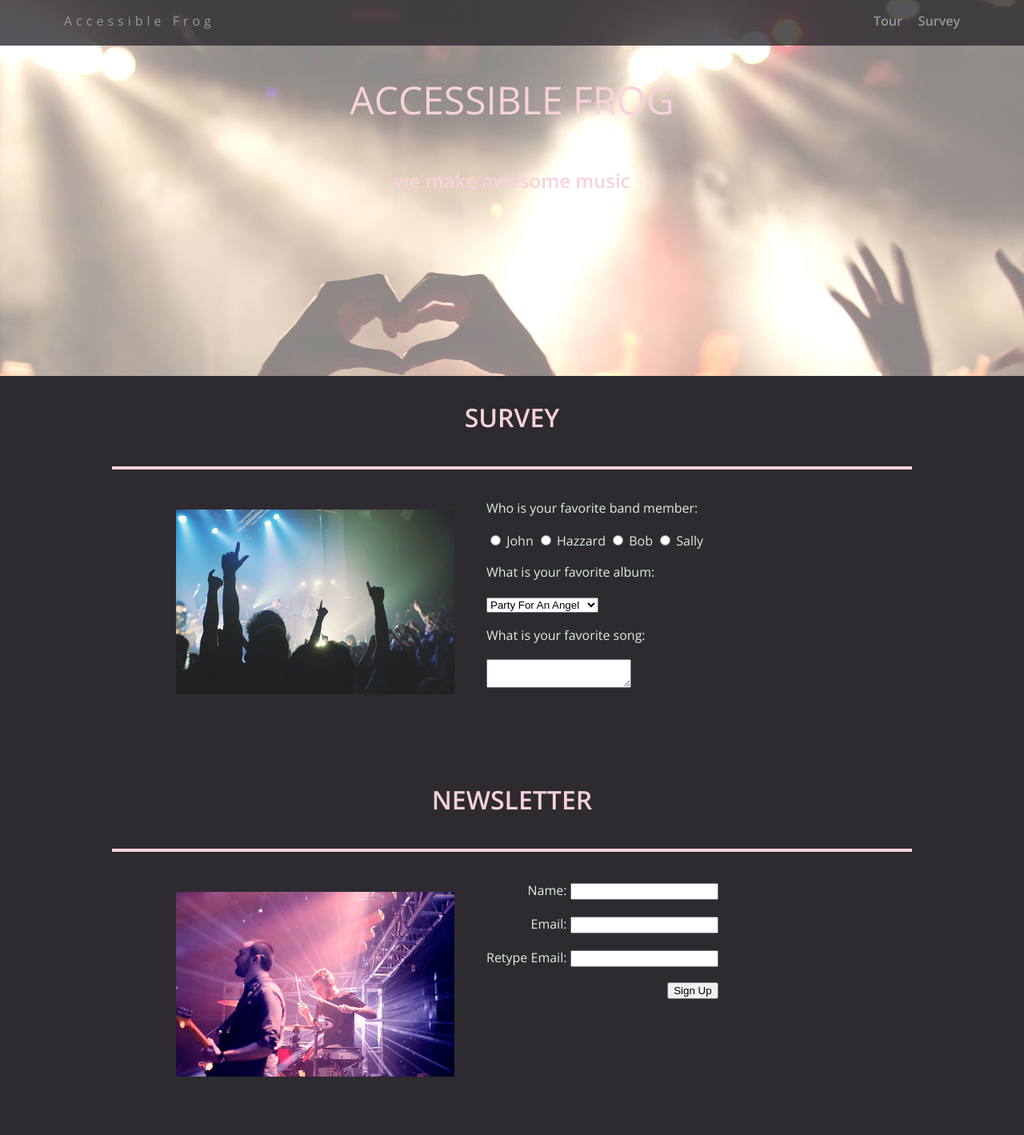
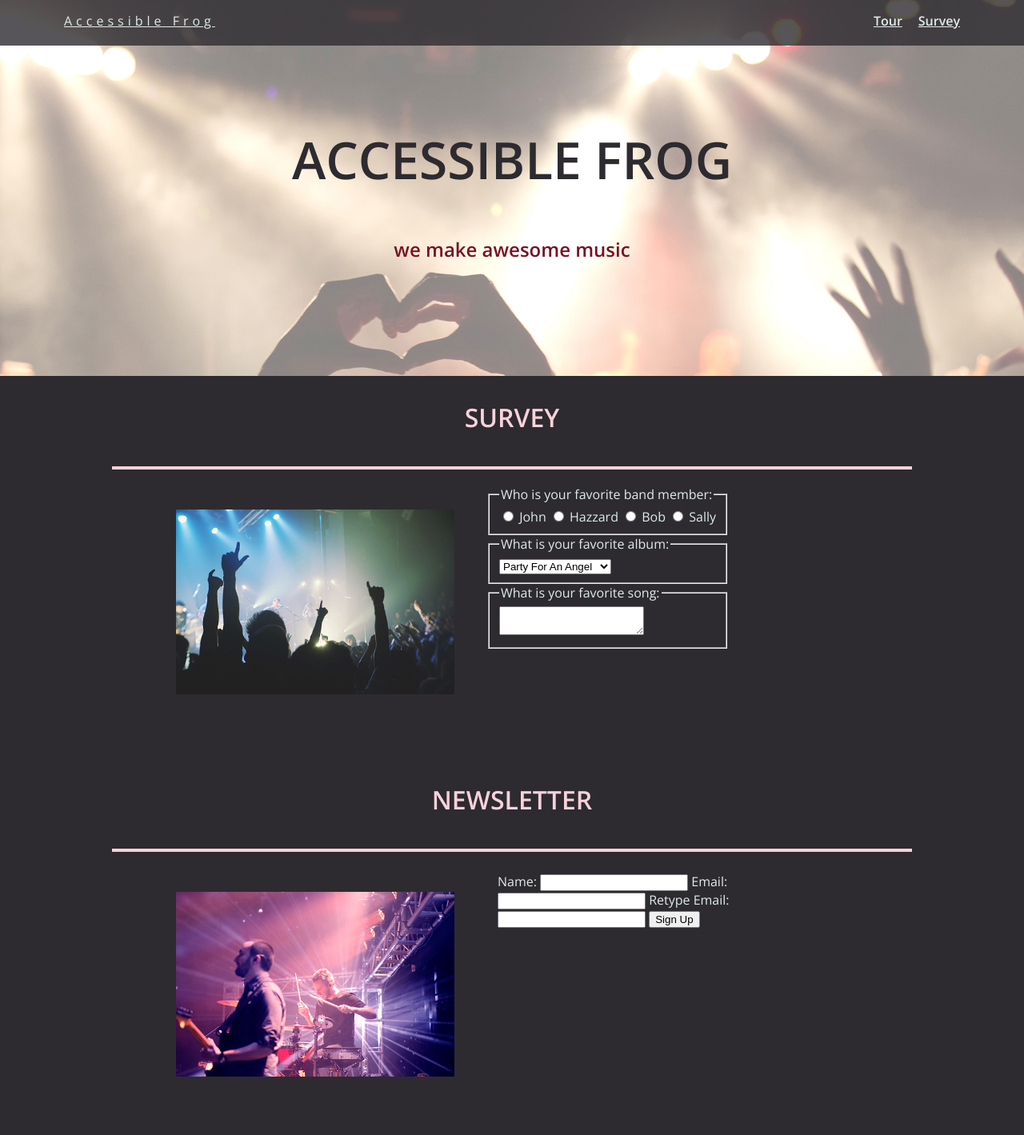
Before and after one commit to ericgold/accessibilty_refactor_v5, a plain HTML site: page survey.html in a window 1280 px wide. Shown: the top 1419 px of the page at 80% size. Drawn offline with nearby package versions, Linux system fonts and the light colour scheme.

Commit message:
table, banner, links, form
fixed table layout

changed nav links to light green. still white on hover
added underline style to nav links

increased size of header.name
added font weight 600 to header.main
returned .tagline to original dark red color
added alt text to social icons

added labels for favorite band member radio buttons
added action and method attributes (empty) to survey and newsletter
forms
added 3 fieldsets/legends to survey
added 1 fieldset/legend to newsletter

```diff
--- a/css/styles.css
+++ b/css/styles.css
@@ -57,10 +57,12 @@ a:hover {
 
 .nav a {
   transition: all .5s;
+  color: #dfece8;
+  text-decoration: underline;
 }
 
 .nav a:hover {
-  color: white
+  color: white;
 }
 
 header {
@@ -83,9 +85,11 @@ header {
 }
 
 header .name{
-  font-size: 3em;
+  font-size: 4em;
+  font-weight: 600;
   text-transform: uppercase;
-  color: #f9d2da;
+  color: rgb(45, 43, 48);
+  margin: 1.5em 0 0.5em 0;
 
 }
 
@@ -93,7 +97,8 @@ header .name{
   font-weight: 600;
   padding: 20px;
   /*text-transform: uppercase;*/
-  color: #f9d2da; /* original #781125 */
+  color: #781125;
+
 }
 
 .card {
--- a/css/survey.css
+++ b/css/survey.css
@@ -14,11 +14,30 @@ form {
 .container{
   text-align: center;
 }
+
 .newsletter{
-  text-align: right;
-
+  margin: auto;
 }
 
+.newsletter legend {
+  display: none;
+}
+
+.signup {
+  border: none;
+}
+
+.fav-members,
+.fav-album,
+.fav-song,
+{
+  border: none;
+  margin: auto 0;
+}
+
+.survey {
+  margin: auto 0;
+}
 
 /* Styles for larger screens */
 @media screen and (min-width: 840px) {
--- a/css/tour.css
+++ b/css/tour.css
@@ -2,11 +2,17 @@
 
 table {
   font-family: 'Open Sans', sans-serif;
+  margin-left: auto;
+}
+
+th, td {
+	padding-right: 3em;
 }
 
 .heading{
   display: inline-block;
   margin: 0;
+  margin-left: -10em;
 }
 
 .pick{
--- a/survey.html
+++ b/survey.html
@@ -29,14 +29,20 @@
         <div class="flex">
           <img class="photo" src= "img/concert01.jpg" alt="Photo of an Accessible Frog show taken from the crowd.">
           <div class="container">
-            <form class = "survey">
-              <p>Who is your favorite band member:</p>
-              <input type="radio" name="res" value="John"> John
-              <input type="radio" name="res" value="Hazzard"> Hazzard
-              <input type="radio" name="res" value="Bob"> Bob
-              <input type="radio" name="res" value="Sally"> Sally
-
-              <p>What is your favorite album:</p>
+            <form class="survey" action="" method="">
+              <fieldset class="fav-members">
+                <legend>Who is your favorite band member:</legend>
+                <input type="radio" name="res" id="john" value="John">
+                <label for="john">John</label>
+                <input type="radio" name="res" id="hazzard" value="Hazzard">
+                <label for="hazzard">Hazzard</label>
+                <input type="radio" name="res" id="bob" value="Bob">
+                <label for="bob">Bob</label>
+                <input type="radio" name="res" id="sally" value="Sally">
+                <label for="sally">Sally</label>
+              </fieldset>
+              <fieldset class="fav-album">
+                <legend>What is your favorite album:</legend>
                   <select id="albums" name="select">
                     <option value="1">Party For An Angel</option>
                     <option value="2">A Day Of Old</option>
@@ -50,9 +56,11 @@
                     <option value="10">Midnight Fires</option>
                     <option value="11">Street Of The Rider</option>
                   </select>
-
-              <p>What is your favorite song:</p>
+              </fieldset>
+              <fieldset class="fav-song">
+                  <legend>What is your favorite song:</legend>
                     <textarea></textarea>
+              </fieldset>
             </form>
           </div>
         </div>
@@ -62,11 +70,17 @@
         <div class="flex">
           <img class="photo" src= "img/the_band.jpg" alt="Photo of Accessible Frog drummer, Sally, and guitarist, Hazzard">
             <div class="container">
-              <form class="newsletter">
-                  <p>Name: <input type ="text" name="textfield"></p>
-                  <p>Email: <input type ="email" name="textfield"></p>
-                  <p>Retype Email: <input type ="email" name="textfield"></p>
+              <form class="newsletter" action="" method="">
+                <fieldset class="signup">
+                  <legend>Sign Up</legend>
+                  <label for="name">Name: </label>
+                  <input type="text" id="name" name="textfield">
+                  <label for="email">Email: </label>
+                  <input type="email" id="email" name="textfield">
+                  <label for="re-email">Retype Email: </label>
+                  <input type ="email" id="re-email" name="textfield">
                   <button type="submit">Sign Up</button>
+                </fieldset>
               </form>
             </div>
         </div>
```
Also changed, not shown: index.html (+3 -4 lines), tour.html (+21 -24 lines). Lines whose indentation alone changed are shown as unchanged.
